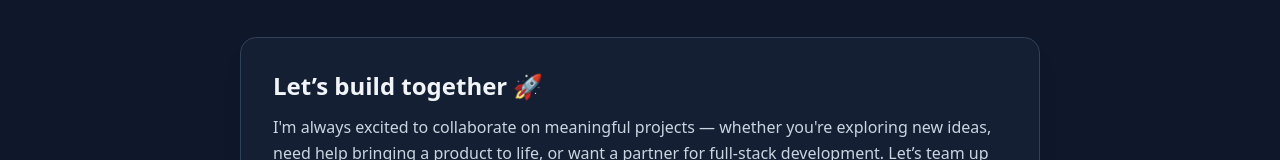
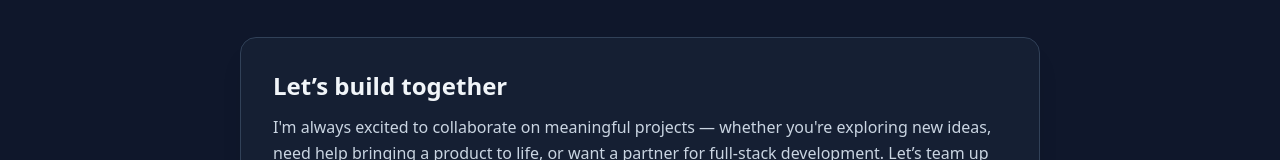
Before and after one commit to ashwani1122/my-work, a React (Vite) app: page / in a window 1280 px wide. Shown: the part 3598-3758 px from the top of the page. Built offline with nearby package versions, Linux system fonts and the light colour scheme.

Commit message:
Remove emoji from heading text

```diff
--- a/src/component/moving-border.tsx
+++ b/src/component/moving-border.tsx
@@ -370,7 +370,7 @@ const MovingBorderComplete: React.FC = () => {
   />
 
   <h3 className="text-2xl font-semibold text-slate-100">
-    Let’s build together 🚀
+    Let’s build together
   </h3>
 
   <p className="mt-3 text-slate-300 leading-relaxed">
```
